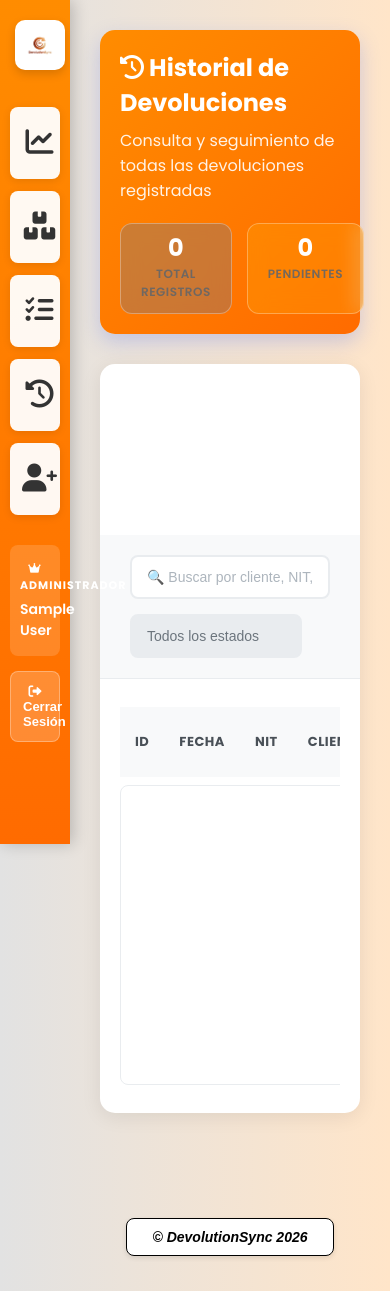
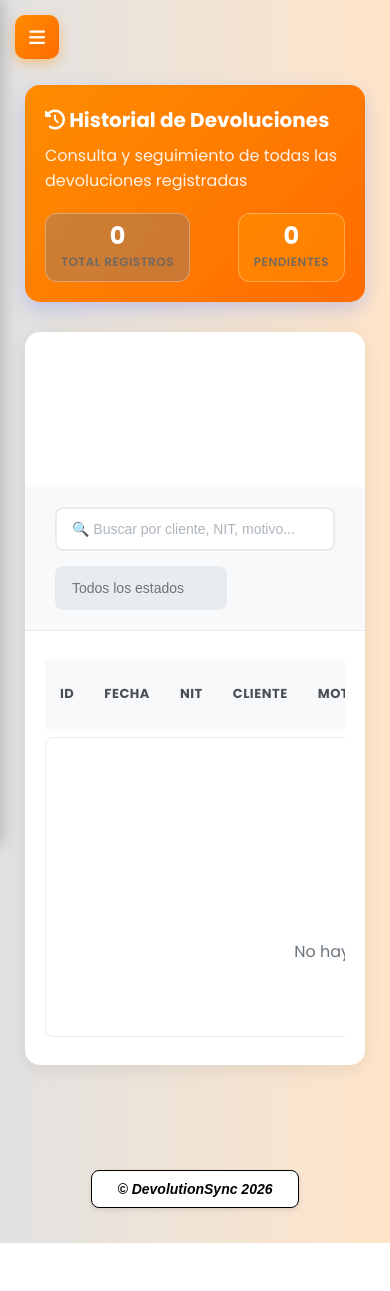
Before and after one commit to Sebas19981/Proyecto_UCP, a PHP site: page /index.php?url=consulta in a window 390 px wide. After the commit the page ends 1243 px from the top, so only its background shows below. Run offline with PHP 8.4, Linux system fonts and the light colour scheme; the visitor is signed in with stand-in values (Sample User, id 1); data that the repository does not hold is empty; some libraries are stand-ins or nearby versions.

Commit message:
Refactor header layout and sidebar functionality

```diff
--- a/Views/layouts/header.php
+++ b/Views/layouts/header.php
@@ -7,88 +7,77 @@
     <meta name="copyright" content="Sebastian Obando">
     <title><?php echo $titulo ?? 'DevolutionSync'; ?></title>
     <link rel="icon" type="image/png" href="assets/img/icono.png">
-
-    <!-- Fuentes -->
     <link href="https://fonts.googleapis.com/css2?family=Poppins:wght@400;600;700&display=swap" rel="stylesheet">
-    <!-- Font Awesome -->
     <link rel="stylesheet" href="https://cdnjs.cloudflare.com/ajax/libs/font-awesome/6.0.0/css/all.min.css">
-
-    <!-- CSS del proyecto -->
     <link rel="stylesheet" href="assets/css/dashboard.css">
     <link rel="stylesheet" href="assets/css/panel.css">
     <link rel="stylesheet" href="assets/css/admin.css">
 </head>
 <body>
 
-<!-- ══════════════════════════════════════
-     SIDEBAR
-══════════════════════════════════════ -->
-<div class="sidebar">
+<!-- ══ OVERLAY (oscurece el fondo al abrir el sidebar en móvil) ══ -->
+<div class="sidebar-overlay" id="sidebarOverlay" onclick="cerrarSidebar()"></div>
 
-    <!-- Logo -->
+<!-- ══ BOTÓN HAMBURGUESA (visible solo en móvil/tablet) ══ -->
+<button class="hamburger-btn" id="hamburgerBtn" onclick="toggleSidebar()" aria-label="Abrir menú">
+    <i class="fas fa-bars" id="hamburgerIcon"></i>
+</button>
+
+<!-- ══ SIDEBAR ══ -->
+<div class="sidebar" id="sidebar">
+
+    <!-- Botón cerrar dentro del sidebar (móvil) -->
+    <button class="sidebar-close-btn" onclick="cerrarSidebar()" aria-label="Cerrar menú">
+        <i class="fas fa-times"></i>
+    </button>
+
     <div class="logo-sidebar">
-        <img src="assets/img/DevolutionSync.png" alt="DevolutionSync Logo">
+        <img src="assets/img/logo.png" alt="DevolutionSync Logo">
     </div>
 
     <div class="sidebar-menu">
 
-        <!-- Dashboard (solo Admin - Grado 1) -->
         <?php if (isset($_SESSION['grado']) && $_SESSION['grado'] == 1): ?>
-        <a href="index.php?url=home/index" class="menu-button <?php echo (strpos($_SERVER['QUERY_STRING'] ?? '', 'home/index') !== false) ? 'active' : ''; ?>">
+        <a href="index.php?url=home/index" class="menu-button <?php echo (strpos($_SERVER['QUERY_STRING'] ?? '', 'home/index') !== false) ? 'active' : ''; ?>" onclick="cerrarSidebar()">
             <div class="menu-icon"><i class="fas fa-chart-line"></i></div>
-            <div class="menu-text">
-                <strong>DASHBOARD</strong><br>Principal
-            </div>
+            <div class="menu-text"><strong>DASHBOARD</strong><br>Principal</div>
         </a>
         <?php endif; ?>
 
-        <!-- Gestión de Devoluciones (Admin y Auxiliar) -->
         <?php if (isset($_SESSION['grado']) && ($_SESSION['grado'] == 1 || $_SESSION['grado'] == 2)): ?>
-        <a href="index.php?url=panel/auxiliar" class="menu-button <?php echo (strpos($_SERVER['QUERY_STRING'] ?? '', 'panel/auxiliar') !== false) ? 'active' : ''; ?>">
+        <a href="index.php?url=panel/auxiliar" class="menu-button <?php echo (strpos($_SERVER['QUERY_STRING'] ?? '', 'panel/auxiliar') !== false) ? 'active' : ''; ?>" onclick="cerrarSidebar()">
             <div class="menu-icon"><i class="fas fa-boxes"></i></div>
-            <div class="menu-text">
-                <strong>GESTIÓN</strong><br>DEVOLUCIONES
-            </div>
+            <div class="menu-text"><strong>GESTIÓN</strong><br>DEVOLUCIONES</div>
         </a>
         <?php endif; ?>
 
-        <!-- Panel Administrador (solo Admin - Grado 1) -->
         <?php if (isset($_SESSION['grado']) && $_SESSION['grado'] == 1): ?>
-        <a href="index.php?url=admin/index" class="menu-button <?php echo (strpos($_SERVER['QUERY_STRING'] ?? '', 'admin/index') !== false) ? 'active' : ''; ?>">
+        <a href="index.php?url=admin/index" class="menu-button <?php echo (strpos($_SERVER['QUERY_STRING'] ?? '', 'admin/index') !== false) ? 'active' : ''; ?>" onclick="cerrarSidebar()">
             <div class="menu-icon"><i class="fas fa-tasks"></i></div>
-            <div class="menu-text">
-                <strong>PANEL</strong><br>ADMINISTRADOR
-            </div>
+            <div class="menu-text"><strong>PANEL</strong><br>ADMINISTRADOR</div>
         </a>
         <?php endif; ?>
 
-        <!-- Consultar Historial (todos los usuarios) -->
-        <a href="index.php?url=consulta/index" class="menu-button <?php echo (strpos($_SERVER['QUERY_STRING'] ?? '', 'consulta/') !== false) ? 'active' : ''; ?>">
+        <a href="index.php?url=consulta/index" class="menu-button <?php echo (strpos($_SERVER['QUERY_STRING'] ?? '', 'consulta/') !== false) ? 'active' : ''; ?>" onclick="cerrarSidebar()">
             <div class="menu-icon"><i class="fas fa-history"></i></div>
-            <div class="menu-text">
-                <strong>CONSULTAR</strong><br>HISTORIAL
-            </div>
+            <div class="menu-text"><strong>CONSULTAR</strong><br>HISTORIAL</div>
         </a>
 
-        <!-- Crear Usuario (solo Admin - Grado 1) -->
         <?php if (isset($_SESSION['grado']) && $_SESSION['grado'] == 1): ?>
-        <a href="index.php?url=usuario/crear" class="menu-button <?php echo (strpos($_SERVER['QUERY_STRING'] ?? '', 'usuario/crear') !== false) ? 'active' : ''; ?>">
+        <a href="index.php?url=usuario/crear" class="menu-button <?php echo (strpos($_SERVER['QUERY_STRING'] ?? '', 'usuario/crear') !== false) ? 'active' : ''; ?>" onclick="cerrarSidebar()">
             <div class="menu-icon"><i class="fas fa-user-plus"></i></div>
-            <div class="menu-text">
-                <strong>CREAR</strong><br>USUARIO
-            </div>
+            <div class="menu-text"><strong>CREAR</strong><br>USUARIO</div>
         </a>
         <?php endif; ?>
 
-        <!-- Info del usuario logueado -->
         <div class="user-info">
             <div class="user-label">
                 <?php
                 if (isset($_SESSION['grado'])) {
                     switch ($_SESSION['grado']) {
                         case 1: echo '<i class="fas fa-crown"></i> ADMINISTRADOR'; break;
-                        case 2: echo '<i class="fas fa-tools"></i> AUXILIAR';       break;
-                        case 3: echo '<i class="fas fa-eye"></i> CONSULTA';         break;
+                        case 2: echo '<i class="fas fa-tools"></i> AUXILIAR'; break;
+                        case 3: echo '<i class="fas fa-eye"></i> CONSULTA'; break;
                         default: echo 'USUARIO';
                     }
                 }
@@ -97,7 +86,6 @@
             <div class="user-name"><?php echo htmlspecialchars($_SESSION['nombre'] ?? 'Usuario'); ?></div>
         </div>
 
-        <!-- Cerrar sesión -->
         <button class="logout-btn" onclick="logout()">
             <i class="fas fa-sign-out-alt"></i> Cerrar Sesión
         </button>
@@ -105,10 +93,8 @@
     </div>
 </div>
 
-<!-- ══════════════════════════════════════
-     CONTENIDO PRINCIPAL
-══════════════════════════════════════ -->
-<div class="main-content">
+<!-- ══ CONTENIDO PRINCIPAL ══ -->
+<div class="main-content" id="mainContent">
 
 <script>
 function logout() {
@@ -116,18 +102,239 @@ function logout() {
         window.location.href = 'index.php?url=auth/logout';
     }
 }
+
+function toggleSidebar() {
+    const sidebar  = document.getElementById('sidebar');
+    const overlay  = document.getElementById('sidebarOverlay');
+    const icon     = document.getElementById('hamburgerIcon');
+    const isOpen   = sidebar.classList.contains('sidebar-open');
+
+    if (isOpen) {
+        cerrarSidebar();
+    } else {
+        sidebar.classList.add('sidebar-open');
+        overlay.classList.add('active');
+        icon.className = 'fas fa-times';
+        document.body.style.overflow = 'hidden';
+    }
+}
+
+function cerrarSidebar() {
+    const sidebar = document.getElementById('sidebar');
+    const overlay = document.getElementById('sidebarOverlay');
+    const icon    = document.getElementById('hamburgerIcon');
+
+    sidebar.classList.remove('sidebar-open');
+    overlay.classList.remove('active');
+    icon.className = 'fas fa-bars';
+    document.body.style.overflow = '';
+}
+
+// Cerrar sidebar al redimensionar a desktop
+window.addEventListener('resize', function() {
+    if (window.innerWidth > 768) {
+        cerrarSidebar();
+    }
+});
 </script>
 
 <style>
-/* Botón activo en el sidebar */
+/* ── Botón hamburguesa ── */
+.hamburger-btn {
+    display: none;
+    position: fixed;
+    top: 15px;
+    left: 15px;
+    z-index: 1100;
+    background: linear-gradient(135deg, #ff8c00, #ff6b00);
+    color: white;
+    border: none;
+    width: 44px;
+    height: 44px;
+    border-radius: 10px;
+    font-size: 18px;
+    cursor: pointer;
+    box-shadow: 0 4px 12px rgba(255,140,0,0.4);
+    transition: all 0.3s ease;
+    align-items: center;
+    justify-content: center;
+}
+
+.hamburger-btn:hover {
+    transform: scale(1.05);
+    box-shadow: 0 6px 16px rgba(255,140,0,0.5);
+}
+
+/* ── Overlay ── */
+.sidebar-overlay {
+    display: none;
+    position: fixed;
+    top: 0; left: 0;
+    width: 100%; height: 100%;
+    background: rgba(0,0,0,0.5);
+    z-index: 999;
+    backdrop-filter: blur(2px);
+}
+
+.sidebar-overlay.active { display: block; }
+
+/* ── Botón cerrar dentro del sidebar ── */
+.sidebar-close-btn {
+    display: none;
+    position: absolute;
+    top: 12px;
+    right: 12px;
+    background: rgba(255,255,255,0.2);
+    color: white;
+    border: none;
+    width: 32px; height: 32px;
+    border-radius: 50%;
+    font-size: 14px;
+    cursor: pointer;
+    transition: all 0.3s;
+    align-items: center;
+    justify-content: center;
+}
+
+.sidebar-close-btn:hover { background: rgba(255,255,255,0.35); }
+
+/* ── Botón activo en sidebar ── */
 .menu-button.active {
-    background: rgba(255, 255, 255, 1) !important;
+    background: rgba(255,255,255,1) !important;
     border-left: 4px solid #ff6b00;
     transform: translateX(5px);
-    box-shadow: 0 4px 12px rgba(0, 0, 0, 0.2);
+    box-shadow: 0 4px 12px rgba(0,0,0,0.2);
 }
 
-.menu-button.active .menu-text strong {
-    color: #ff6b00;
+.menu-button.active .menu-text strong { color: #ff6b00; }
+
+/* ══ RESPONSIVE: tablet y móvil (≤ 768px) ══ */
+@media (max-width: 768px) {
+
+    /* Mostrar botón hamburguesa */
+    .hamburger-btn {
+        display: flex;
+    }
+
+    /* Mostrar botón cerrar dentro del sidebar */
+    .sidebar-close-btn {
+        display: flex;
+    }
+
+    /* El sidebar se oculta fuera de pantalla por defecto */
+    .sidebar {
+        transform: translateX(-100%);
+        transition: transform 0.35s cubic-bezier(0.4, 0, 0.2, 1);
+        z-index: 1050;
+        height: 100vh;
+        overflow-y: auto;
+    }
+
+    /* Cuando está abierto */
+    .sidebar.sidebar-open {
+        transform: translateX(0);
+    }
+
+    /* El contenido ocupa todo el ancho */
+    .main-content {
+        margin-left: 0 !important;
+        width: 100% !important;
+        padding: 20px 15px;
+        padding-top: 70px; /* espacio para el botón hamburguesa */
+    }
+
+    /* Ajustes de grids para tablet */
+    .indicators-grid,
+    .dashboard-grid {
+        grid-template-columns: repeat(2, 1fr);
+    }
+
+    .stats-grid,
+    .summary-grid {
+        grid-template-columns: repeat(2, 1fr);
+    }
+
+    /* Crear usuario: stack vertical */
+    div[style*="grid-template-columns: 1fr 1.6fr"] {
+        display: flex !important;
+        flex-direction: column !important;
+    }
+
+    /* Admin header */
+    .admin-header {
+        flex-direction: column;
+        align-items: flex-start;
+    }
+
+    .admin-stats {
+        width: 100%;
+        justify-content: space-between;
+    }
+
+    .card-header {
+        flex-direction: column;
+        align-items: flex-start;
+    }
+}
+
+/* ══ RESPONSIVE: solo móvil (≤ 480px) ══ */
+@media (max-width: 480px) {
+
+    .main-content {
+        padding: 15px 10px;
+        padding-top: 70px;
+    }
+
+    .indicators-grid,
+    .dashboard-grid {
+        grid-template-columns: 1fr;
+    }
+
+    .stats-grid,
+    .summary-grid {
+        grid-template-columns: repeat(2, 1fr);
+    }
+
+    .admin-header-content h1 {
+        font-size: 20px;
+    }
+
+    .dashboard-title {
+        font-size: 20px;
+    }
+
+    .panel-header h1 {
+        font-size: 20px;
+    }
+
+    .form-grid {
+        grid-template-columns: 1fr !important;
+    }
+
+    .form-actions {
+        flex-direction: column;
+    }
+
+    .form-actions .btn {
+        width: 100%;
+        justify-content: center;
+    }
+
+    .modal-dialog {
+        width: 98%;
+        margin: 5px;
+    }
+
+    .modal-body {
+        padding: 15px;
+    }
+
+    .stat-badge {
+        padding: 10px 15px;
+    }
+
+    .stat-badge .stat-number {
+        font-size: 24px;
+    }
 }
 </style>
```
